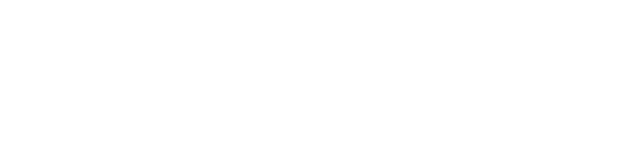
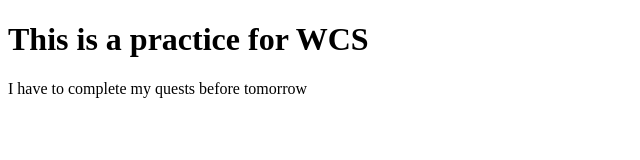
Before and after one commit to Tamajin/my-super-website, a plain HTML site: page index.html in a window 1280 px wide. Shown: the whole page, without its empty margins (0-640 px from the left). Drawn offline with Linux system fonts and the light colour scheme.

Commit message:
Adding h1 and paragraph

```diff
--- a/index.html
+++ b/index.html
@@ -6,6 +6,7 @@
     <title>testRepoDistant</title>
 </head>
 <body>
-
+    <h1>This is a practice for WCS</h1>
+    <p>I have to complete my quests before tomorrow</p>
 </body>
 </html>
```
